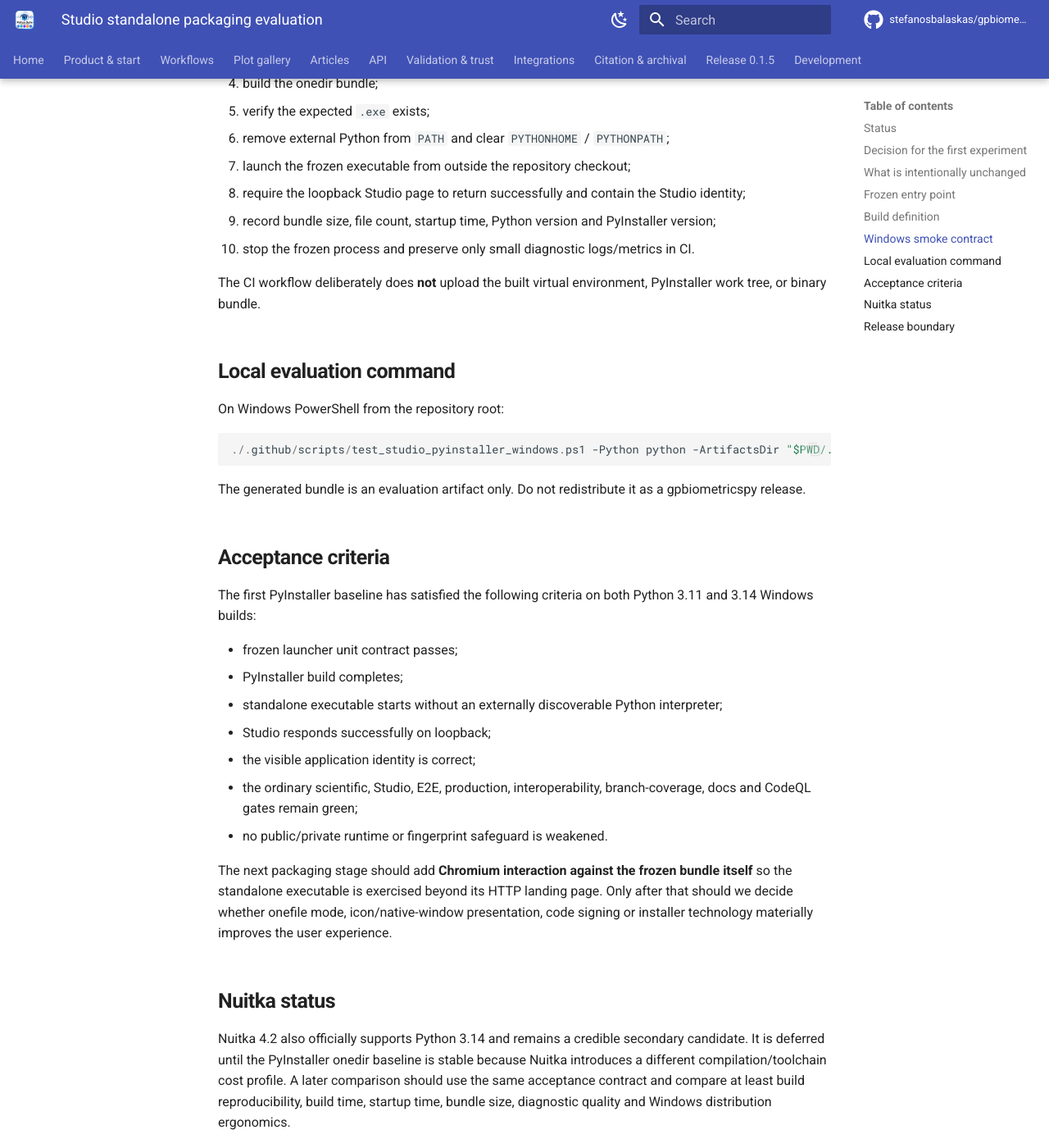
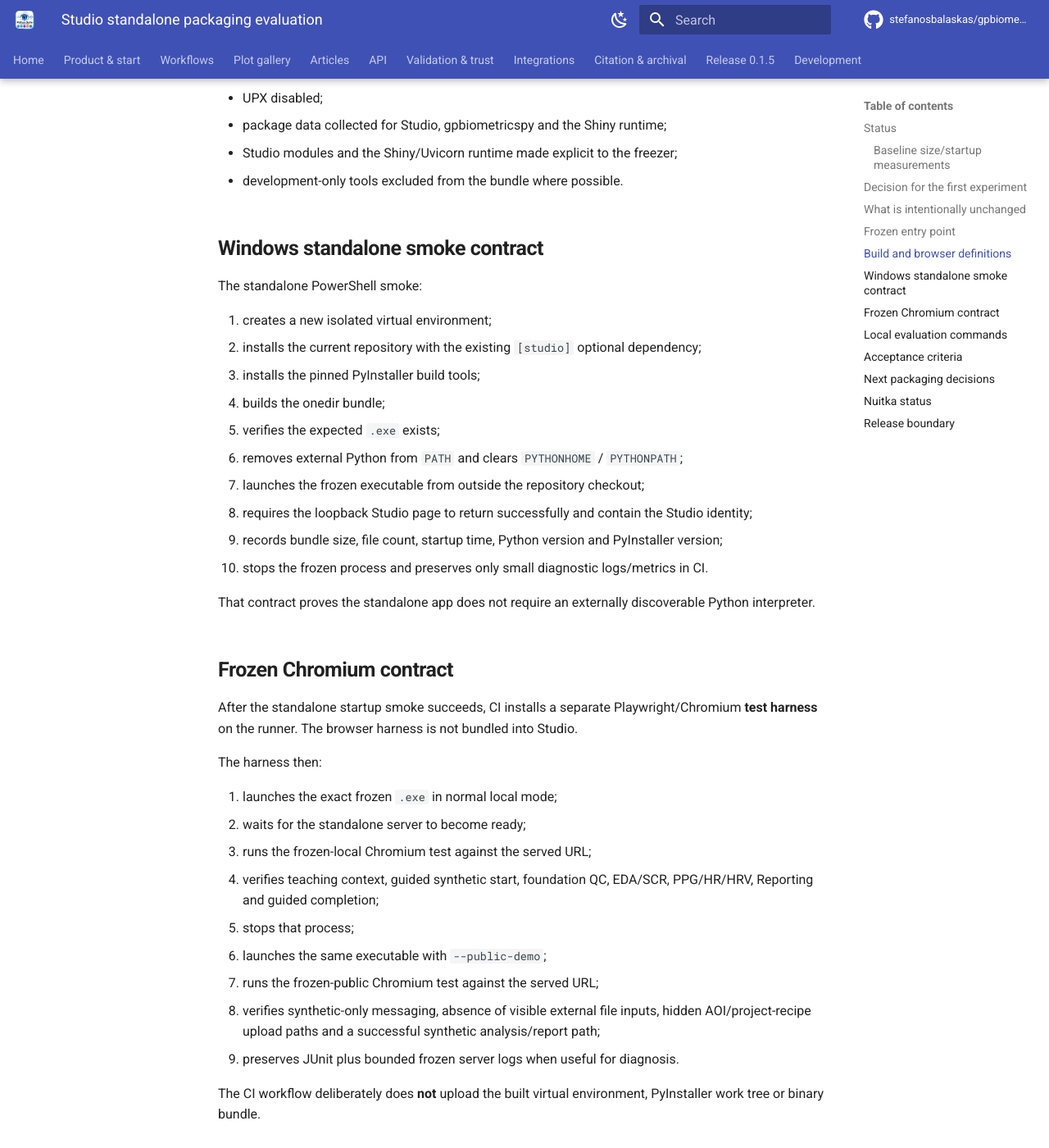
Before and after one commit to stefanosbalaskas/gpbiometricspy, an MkDocs documentation site: the page built from docs/studio-packaging-evaluation.md, in a window 1280 px wide and 1400 px high, scrolled down 3103 px. Shown: the whole window at 82% size. Built offline with MkDocs 1.6.1 and Material for MkDocs 9.7.7, drawn with Linux system fonts in a browser that asks for light colours; comment, search, counter and statistics services are not loaded; some of the changed text lies outside the part shown.

Commit message:
docs(studio): certify frozen Chromium interaction

````diff
--- a/docs/studio-packaging-evaluation.md
+++ b/docs/studio-packaging-evaluation.md
@@ -4,40 +4,47 @@
 
 ## Status
 
-**Baseline certified on Windows Python 3.11 and 3.14.**
+**PyInstaller onedir baseline plus meaningful frozen Chromium interaction certified on Windows Python 3.11 and 3.14.**
 
 The certified product-code checkpoint is:
 
 ```text
-a4e8e9ad1abfd2f6d47cba4039f411f5ce6f1c44
+943e86c5f0f2a358e423ebf1abd32bebcfa15553
 ```
 
-At that exact head, the new `studio-packaging` workflow run **#1** passed on both Windows Python 3.11 and 3.14. The original nine pull-request workflow families also passed at the same SHA, so the standalone proof did not replace or weaken the scientific, Studio, browser, distribution, interoperability, coverage, documentation or CodeQL gates.
+At that exact head, `studio-packaging` workflow run **#4** passed on both Windows Python 3.11 and 3.14. The other nine pull-request workflow families also passed at the same SHA, so the standalone proof did not replace or weaken the scientific, Studio, source-browser, distribution, interoperability, coverage, documentation or CodeQL gates.
 
-Measured standalone results:
+The frozen executable now passes two browser contracts on each supported Windows build interpreter:
+
+1. **Local research path** — Home teaching context → physiology guided start → bundled synthetic data → foundation QC → EDA/SCR → guided Continue → PPG/HR/HRV → guided Continue → Reporting → report build → `3/3` guided completion.
+2. **Public-demo boundary** — the same frozen executable launched with `--public-demo` exposes the synthetic-only public identity, hides external upload controls, runs a synthetic gaze analysis, reaches Reporting, and keeps project-recipe upload/restore controls unavailable.
+
+The browser harness connects only to the URL served by the frozen `.exe`; it does not use Shiny's source-app fixture. This proves real HTTP/WebSocket/reactive interaction with the standalone application rather than only process startup.
+
+### Baseline size/startup measurements
+
+The earlier certified onedir baseline measurements remain representative for this evaluation configuration:
 
 | Build interpreter | Bundle files | Bundle bytes | Approx. MiB | Startup to HTTP 200 | External Python required |
 | --- | ---: | ---: | ---: | ---: | --- |
 | Python 3.11.9 | 1,892 | 235,369,466 | 224.5 | 3.563 s | No |
 | Python 3.14.7 | 1,887 | 239,684,216 | 228.6 | 3.447 s | No |
 
-Both frozen server logs show normal Uvicorn startup on `127.0.0.1:8875` and a successful `GET /` response. The smoke deliberately removed external Python from `PATH` and cleared `PYTHONHOME` / `PYTHONPATH` before launching the frozen executable.
-
-These measurements are CI evidence for the **diagnosable onedir baseline**, not size or startup guarantees for a future signed release installer.
+Those measurements are CI evidence for the **diagnosable onedir baseline**, not size or startup guarantees for a future signed release installer.
 
 ## Decision for the first experiment
 
-The first standalone proof uses **PyInstaller 6.22.2** with **pyinstaller-hooks-contrib 2026.7** in **onedir** mode on Windows.
+The standalone proof uses **PyInstaller 6.22.2** with **pyinstaller-hooks-contrib 2026.7** in **onedir** mode on Windows.
 
-Why this is the first candidate:
+Why this remains the first candidate:
 
-- PyInstaller currently supports Python 3.14;
-- it produces self-contained OS-specific application bundles, so a user does not need to install Python separately;
-- onedir mode keeps the first evaluation inspectable and easier to diagnose than onefile mode;
-- the existing Studio application can remain a Shiny application rather than being rewritten for a desktop toolkit;
-- current Shiny exposes an in-process `run_app()` API, which avoids relying on `sys.executable -m shiny` inside a frozen executable.
+- PyInstaller supports the targeted Python 3.14 line;
+- it produces self-contained OS-specific application bundles, so an end user does not need to install Python separately;
+- onedir mode keeps the evaluation inspectable and easier to diagnose than onefile mode;
+- the existing Studio application remains a Shiny application rather than being rewritten for a desktop toolkit;
+- Shiny's in-process `run_app()` path avoids relying on `sys.executable -m shiny` inside a frozen executable.
 
-PyInstaller is not a cross-compiler. Windows bundles must therefore be built and tested on Windows. The CI evaluation runs independently on Python 3.11 and 3.14.
+PyInstaller is not a cross-compiler. Windows bundles are therefore built and tested on Windows. CI evaluates Python 3.11 and 3.14 independently.
 
 ## What is intentionally unchanged
 
@@ -52,7 +59,7 @@
 - publish the generated binary bundle as a release artifact;
 - enable onefile mode or embed a webview.
 
-The frozen entry point exists only as a downstream packaging adapter.
+The frozen entry point remains only a downstream packaging adapter.
 
 ## Frozen entry point
 
@@ -74,7 +81,7 @@
 dev_mode=False
 ```
 
-## Build definition
+## Build and browser definitions
 
 The evaluation files are:
 
@@ -82,10 +89,13 @@
 tools/pyinstaller/requirements.txt
 tools/pyinstaller/gpbiometricspy_studio.spec
 .github/scripts/test_studio_pyinstaller_windows.ps1
+.github/scripts/test_studio_frozen_browser_windows.ps1
 .github/workflows/studio-packaging.yml
+studio/e2e/test_frozen_local_e2e.py
+studio/e2e/test_frozen_public_e2e.py
 ```
 
-The spec keeps the first build diagnosable:
+The spec keeps the build diagnosable:
 
 - onedir bundle;
 - console enabled;
@@ -94,51 +104,94 @@
 - Studio modules and the Shiny/Uvicorn runtime made explicit to the freezer;
 - development-only tools excluded from the bundle where possible.
 
-## Windows smoke contract
+## Windows standalone smoke contract
 
-The PowerShell smoke performs a clean standalone evaluation:
+The standalone PowerShell smoke:
 
-1. create a new isolated virtual environment;
-2. install the current repository with the existing `[studio]` optional dependency;
-3. install the pinned PyInstaller build tools;
-4. build the onedir bundle;
-5. verify the expected `.exe` exists;
-6. remove external Python from `PATH` and clear `PYTHONHOME` / `PYTHONPATH`;
-7. launch the frozen executable from outside the repository checkout;
-8. require the loopback Studio page to return successfully and contain the Studio identity;
-9. record bundle size, file count, startup time, Python version and PyInstaller version;
-10. stop the frozen process and preserve only small diagnostic logs/metrics in CI.
+1. creates a new isolated virtual environment;
+2. installs the current repository with the existing `[studio]` optional dependency;
+3. installs the pinned PyInstaller build tools;
+4. builds the onedir bundle;
+5. verifies the expected `.exe` exists;
+6. removes external Python from `PATH` and clears `PYTHONHOME` / `PYTHONPATH`;
+7. launches the frozen executable from outside the repository checkout;
+8. requires the loopback Studio page to return successfully and contain the Studio identity;
+9. records bundle size, file count, startup time, Python version and PyInstaller version;
+10. stops the frozen process and preserves only small diagnostic logs/metrics in CI.
 
-The CI workflow deliberately does **not** upload the built virtual environment, PyInstaller work tree, or binary bundle.
+That contract proves the standalone app does not require an externally discoverable Python interpreter.
 
-## Local evaluation command
+## Frozen Chromium contract
 
-On Windows PowerShell from the repository root:
+After the standalone startup smoke succeeds, CI installs a separate Playwright/Chromium **test harness** on the runner. The browser harness is not bundled into Studio.
+
+The harness then:
+
+1. launches the exact frozen `.exe` in normal local mode;
+2. waits for the standalone server to become ready;
+3. runs the frozen-local Chromium test against the served URL;
+4. verifies teaching context, guided synthetic start, foundation QC, EDA/SCR, PPG/HR/HRV, Reporting and guided completion;
+5. stops that process;
+6. launches the same executable with `--public-demo`;
+7. runs the frozen-public Chromium test against the served URL;
+8. verifies synthetic-only messaging, absence of visible external file inputs, hidden AOI/project-recipe upload paths and a successful synthetic analysis/report path;
+9. preserves JUnit plus bounded frozen server logs when useful for diagnosis.
+
+The CI workflow deliberately does **not** upload the built virtual environment, PyInstaller work tree or binary bundle.
+
+## Local evaluation commands
+
+On Windows PowerShell from the repository root, the standalone build/start smoke is:
 
 ```powershell
 ./.github/scripts/test_studio_pyinstaller_windows.ps1 -Python python -ArtifactsDir "$PWD/.studio-pyinstaller-evaluation"
 ```
 
-The generated bundle is an evaluation artifact only. Do not redistribute it as a gpbiometricspy release.
+The generated executable can then be subjected to the frozen browser harness with:
+
+```powershell
+python -m pip install "pytest-playwright>=0.9,<1"
+python -m playwright install chromium
+./.github/scripts/test_studio_frozen_browser_windows.ps1 `
+  -Python python `
+  -Executable "$PWD/.studio-pyinstaller-evaluation/dist/gpbiometricspy-studio/gpbiometricspy-studio.exe" `
+  -ArtifactsDir "$PWD/.studio-pyinstaller-evaluation"
+```
+
+The generated bundle remains an evaluation artifact only. Do not redistribute it as a gpbiometricspy release.
 
 ## Acceptance criteria
 
-The first PyInstaller baseline has satisfied the following criteria on both Python 3.11 and 3.14 Windows builds:
+The PyInstaller onedir candidate has now satisfied these criteria on both Python 3.11 and 3.14 Windows builds:
 
 - frozen launcher unit contract passes;
 - PyInstaller build completes;
 - standalone executable starts without an externally discoverable Python interpreter;
 - Studio responds successfully on loopback;
-- the visible application identity is correct;
-- the ordinary scientific, Studio, E2E, production, interoperability, branch-coverage, docs and CodeQL gates remain green;
+- local frozen Chromium exercises meaningful guided scientific workflow and Reporting behavior;
+- public frozen Chromium preserves the synthetic-only boundary and hides external upload/restore paths;
+- the ordinary scientific, Studio, source-E2E, production, interoperability, branch-coverage, docs and CodeQL gates remain green;
 - no public/private runtime or fingerprint safeguard is weakened.
 
-The next packaging stage should add **Chromium interaction against the frozen bundle itself** so the standalone executable is exercised beyond its HTTP landing page. Only after that should we decide whether onefile mode, icon/native-window presentation, code signing or installer technology materially improves the user experience.
+This is enough to treat **PyInstaller onedir as the validated standalone baseline**, but not yet as a distributable release installer.
+
+## Next packaging decisions
+
+The remaining packaging questions are product/distribution questions rather than scientific-engine questions:
+
+- whether onefile materially improves user experience enough to justify slower startup and extraction complexity;
+- whether Nuitka offers a better size/startup/build-reproducibility tradeoff;
+- whether a lightweight native webview adds meaningful usability over the default browser while preserving the same local Shiny service;
+- application icon/version metadata and Windows file properties;
+- signing strategy and certificate handling;
+- installer technology, per-user vs machine install behavior, uninstall behavior and update policy;
+- reproducible release-build provenance and checksum publication;
+- human first-session testing of the standalone build on a normal Windows desktop.
 
 ## Nuitka status
 
-Nuitka 4.2 also officially supports Python 3.14 and remains a credible secondary candidate. It is deferred until the PyInstaller onedir baseline is stable because Nuitka introduces a different compilation/toolchain cost profile. A later comparison should use the same acceptance contract and compare at least build reproducibility, build time, startup time, bundle size, diagnostic quality and Windows distribution ergonomics.
+Nuitka remains a credible secondary candidate. Any comparison should use the same frozen local/public browser contract and compare at least build reproducibility, build time, startup time, bundle size, diagnostic quality and Windows distribution ergonomics.
 
 ## Release boundary
 
-A successful packaging baseline does not itself make `0.1.6` releasable. Human first-session usability, frozen-bundle interaction coverage, installer/update policy, signing strategy and reproducible release-build rules remain separate release decisions.
+Passing the frozen browser contract does **not** itself make `0.1.6` releasable. Human first-session usability, installer/update policy, signing strategy and reproducible release-build rules remain separate release decisions. Stable `0.1.5`, PyPI, Zenodo and the recovery branch are not modified by this evaluation.
````
